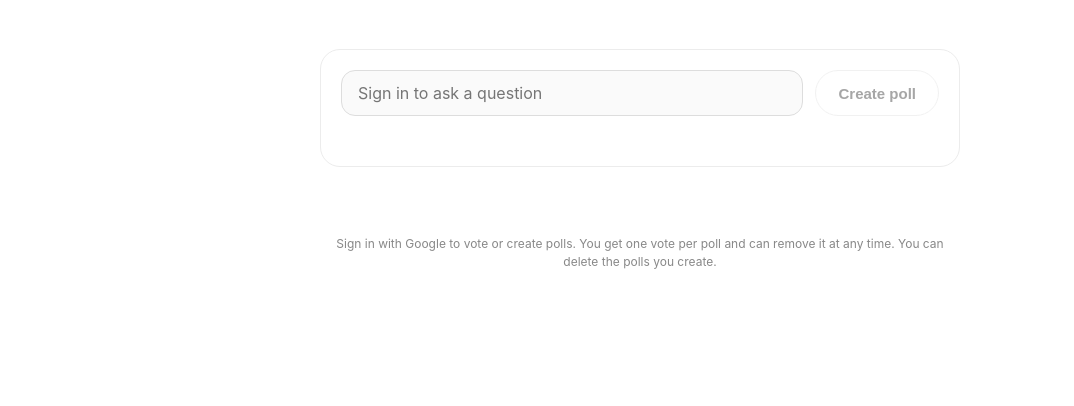
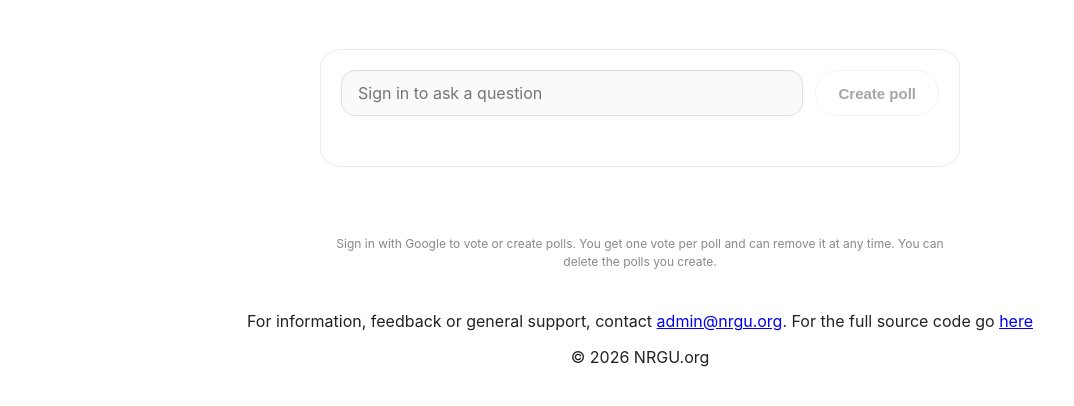
Before and after one commit to Kibblix/democracy.nrgu.org, a plain HTML site: page index.html in a window 1280 px wide. Shown: the part 204-610 px from the top of the page, without its empty margins (0-1074 px from the left). Drawn offline with Linux system fonts and the light colour scheme; no server answers.

Commit message:
Add footer with contact information and copyright

```diff
--- a/index.html
+++ b/index.html
@@ -667,6 +667,12 @@
 
         subscribe();
     </script>
-
+    <footer>
+        <p>
+            For information, feedback or general support, contact
+            <a href="mailto:admin@nrgu.org">admin@nrgu.org</a>. For the full source code go <a href="https://github.com/Kibblix/democracy.nrgu.org/">here</a>
+        </p>
+        <p>&copy; 2026 NRGU.org</p>
+    </footer>
 </body>
 </html>
```
